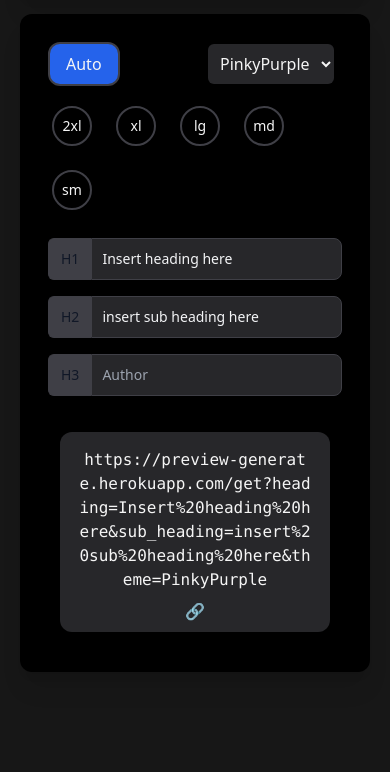
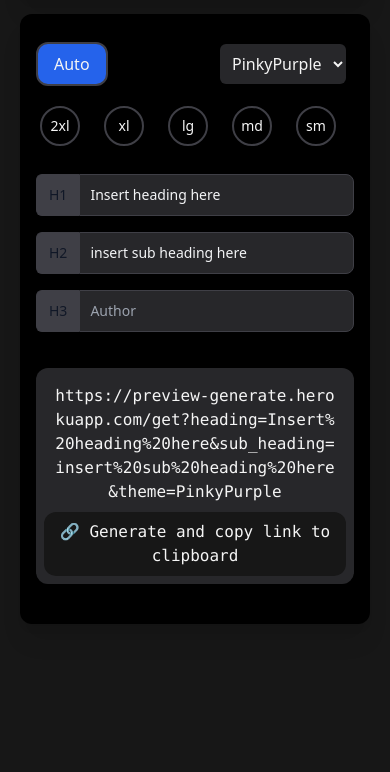
Before and after one commit to xenomech/Preview, a Node server app: page / in a window 390 px wide. Shown: the part 697-1469 px from the top of the page. After the commit the page ends 1321 px from the top, so only its background shows below. Run offline with Node 20, Linux system fonts and the light colour scheme.

Commit message:
🚑  Fixes on UI and client side js

```diff
--- a/public/scripts/script.js
+++ b/public/scripts/script.js
@@ -37,12 +37,14 @@ const renderSelection = (e) => {
 auto.addEventListener("click", renderSelection)
 
 const renderBreakpoints = (e) => {
+  if (e.target.getAttribute("breakpoint")) {
     Array.from(breakpoints.children).map(item => item.classList.remove('active'))
     e.target.classList.toggle("active")
     delete options.height
     delete options.width
     options.breakpoint = e.target.getAttribute("breakpoint")
     url.innerHTML = genURL()
+  }
 }
 breakpoints.addEventListener('click', renderBreakpoints)
 
--- a/public/styles/output.css
+++ b/public/styles/output.css
@@ -602,6 +602,11 @@ video {
   margin-bottom: 0.75rem;
 }
 
+.my-5 {
+  margin-top: 1.25rem;
+  margin-bottom: 1.25rem;
+}
+
 .ml-5 {
   margin-left: 1.25rem;
 }
@@ -672,6 +677,10 @@ video {
 
 .justify-between {
   justify-content: space-between;
+}
+
+.break-words {
+  overflow-wrap: break-word;
 }
 
 .break-all {
@@ -750,10 +759,6 @@ video {
   padding: 0.5rem;
 }
 
-.p-5 {
-  padding: 1.25rem;
-}
-
 .p-2\.5 {
   padding: 0.625rem;
 }
@@ -768,14 +773,19 @@ video {
   padding-bottom: 2rem;
 }
 
-.px-4 {
-  padding-left: 1rem;
-  padding-right: 1rem;
+.py-5 {
+  padding-top: 1.25rem;
+  padding-bottom: 1.25rem;
 }
 
 .px-2 {
   padding-left: 0.5rem;
   padding-right: 0.5rem;
+}
+
+.px-4 {
+  padding-left: 1rem;
+  padding-right: 1rem;
 }
 
 .px-3 {
--- a/views/index.ejs
+++ b/views/index.ejs
@@ -14,7 +14,7 @@
 </head>
 
 <body class=" text-neutral-100 bg-neutral-900">
-  <div class="lg:max-w-7xl md:mx-auto m-5">
+  <div class="lg:max-w-7xl lg:mx-auto m-5">
     <nav class="flex justify-between items-center md:p-5 text-xl">
       <div>
         <p class="">Generate Previews</p>
@@ -27,19 +27,19 @@
       </ul>
     </nav>
 
-    <section class="py-10 md:py-20">
+    <section class="py-10">
       <div>
         <h1 class="text-5xl py-8 font-bold flex justify-center items-center">
           Generate Images on the go!
         </h1>
         <h2 class="text-2xl font-thin flex justify-center items-center">Create and serve images from a single link</h2>
       </div>
-      <div class="py-10 md:py-28 flex flex-col justify-center items-center">
+      <div class="py-10 md:py-12 flex flex-col justify-center items-center">
         <div class="max-w-4xl">
           <img id="image" class="rounded-xl shadow-xl my-4"
-            src="https://preview-generate.herokuapp.com/get?heading=Generate%20template%20images%20for%20Open%20Graph%20or%20Twitter&sub_heading=&theme=PinkyPurple&breakpoint=xl&author=Developed%20by%20Gokul%20Suresh" />
+            src="https://preview-generate.herokuapp.com/get?heading=Generate%20images%20for%20Open%20Graph%20or%20Twitter&sub_heading=&theme=PinkyPurple&breakpoint=xl&author=Developed%20by%20Gokul%20Suresh" />
         </div>
-        <div class="md:w-3/6 w-full p-5 lg:-mt-24 rounded-xl bg-black text-neutral-100 shadow-xl">
+        <div class="md:w-4/6 w-full py-5 px-2 md:px-5 md:-mt-24 rounded-xl bg-black text-neutral-100 shadow-xl">
 
           <div class="flex justify-between items-end">
             <div class="w-full">
@@ -122,13 +122,12 @@
                 placeholder="Author">
             </div>
           </div>
-
-
-
           <div
-            class="md:flex flex-col justify-center items-center p-2 m-5 font-mono bg-zinc-800 rounded-xl text-center">
+            class="md:flex flex-col justify-center items-center p-2 my-5 mx-2 md:mx-5 font-mono bg-zinc-800 rounded-xl text-center">
             <p id="url" class="break-all flex items-center justify-center md:w-full text-center p-2"></p>
-            <a class="p-2 cursor-pointer" id="link">🔗</a>
+            <div class="bg-neutral-900 p-2 cursor-pointer rounded-xl" id="link">
+              <p class="break-words">🔗 Generate and copy link to clipboard</p>
+            </div>
           </div>
         </div>
       </div>
```
Also changed, not shown: other parts of public/styles/output.css (+18 -13 lines). Lines whose indentation alone changed are shown as unchanged.
